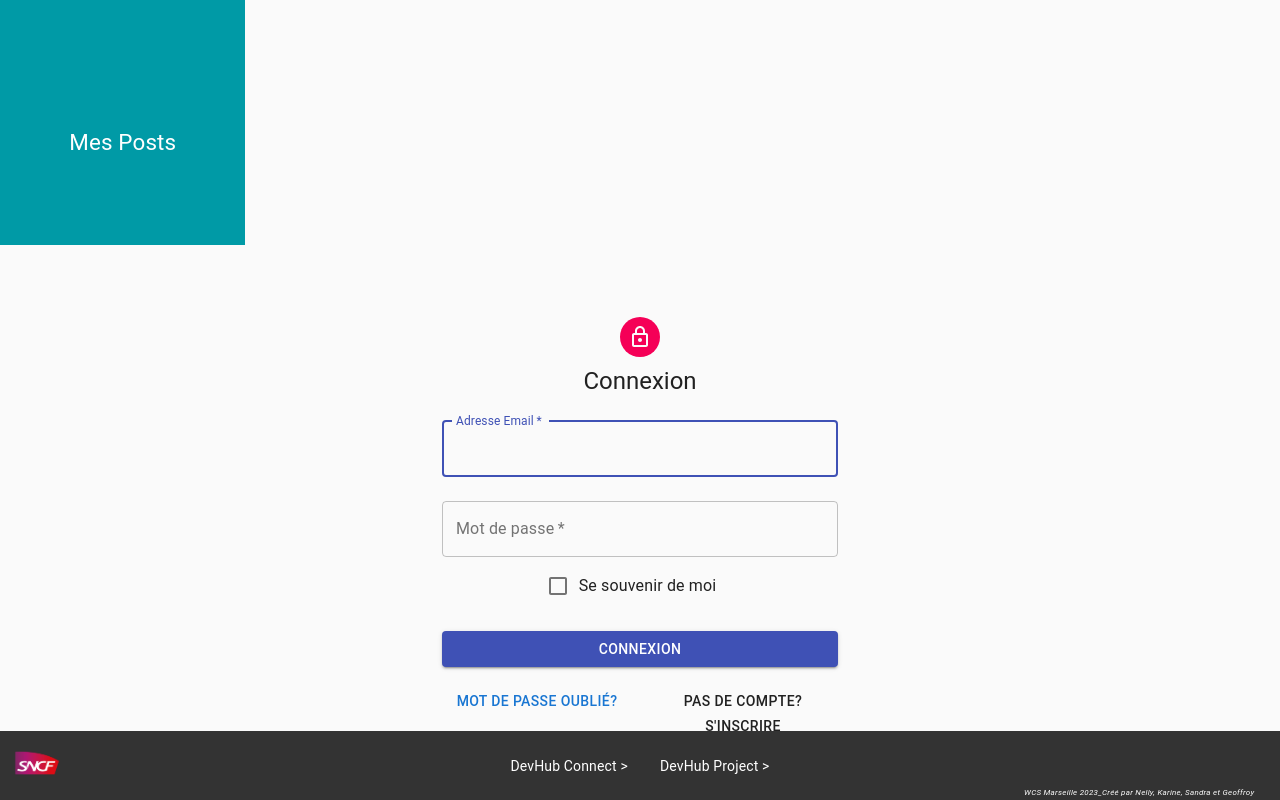
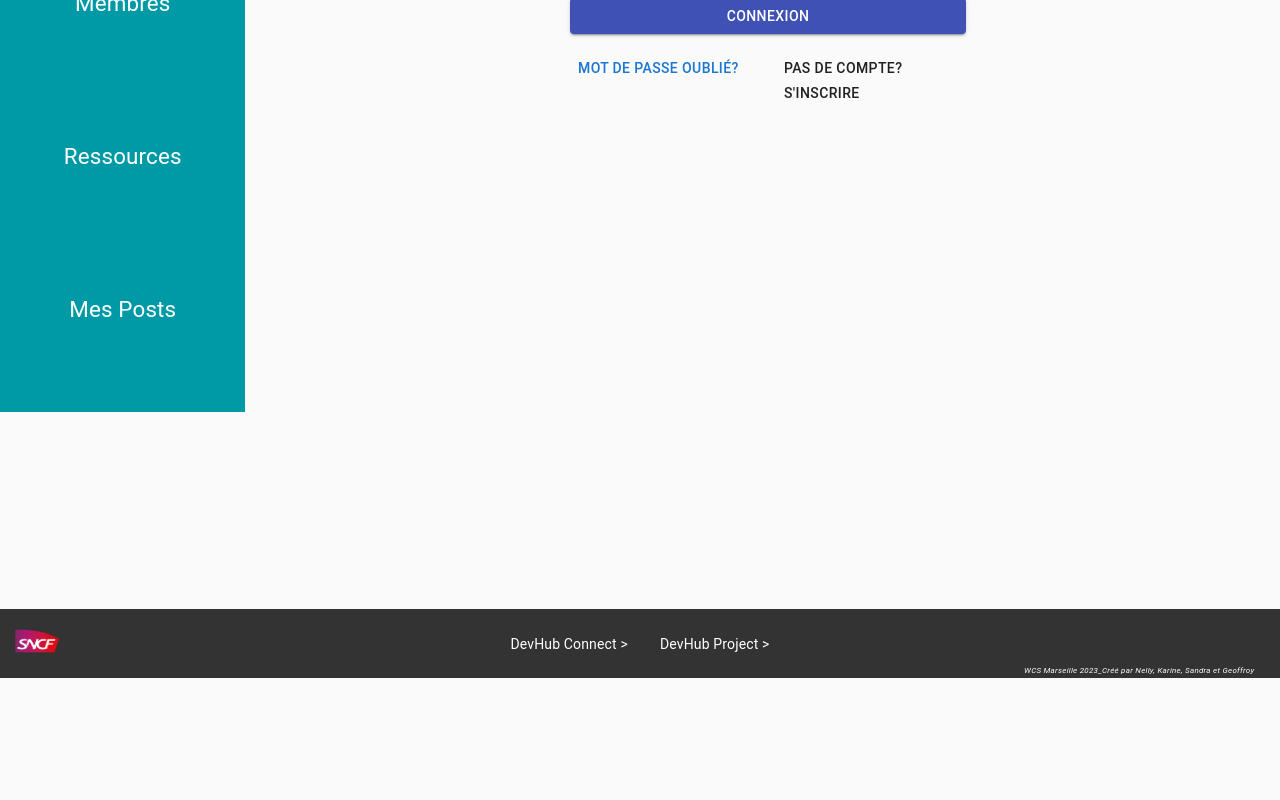
Before and after one commit to WildCodeSchool/DevHubShare, a React (Vite) app in the folder frontend/: page /connexion in a window 1280 px wide. Shown: the part 655-1455 px from the top of the page. After the commit the page ends 1333 px from the top, so only its background shows below. Built offline with nearby package versions, Linux system fonts and the light colour scheme.

Commit message:
add grid css and Avenir fontfamily

```diff
--- a/frontend/src/App.css
+++ b/frontend/src/App.css
@@ -58,22 +58,21 @@ button {
   margin: 0;
   padding: 0;
 }
-.app {
-  display: grid;
-  grid-template-columns: repeat(5, 1fr);
-  grid-template-rows: repeat(7, 1fr);
-  grid-column-gap: 0px;
-  grid-row-gap: 0px;
-  }
-  .header { grid-area: 1 / 1 / 2 / 6;
-    z-index: 2000; }
-  .sidebar { grid-area: 2 / 1 / 7 / 2; }
-  .div3 { grid-area: 2 / 2 / 7 / 6;
-    display: flex;
-    justify-content: center;
-  align-items: center;
-text-align: center;}
-  .div4 { grid-area: 7 / 1 / 8 / 6;
-  z-index: 2000;
-  margin-top: 7vh;
-position: sticky;}
+
+body {
+  margin: 0;
+  font-family: Avenir,
+    sans-serif;}
+
+    .parent {
+      display: grid;
+      grid-template-columns: repeat(5, 1fr);
+      grid-template-rows: repeat(5, 1fr);
+      grid-column-gap: 0px;
+      grid-row-gap: 0px;
+      }
+      .div1 { grid-area: 1 / 1 / 2 / 6; }
+      .div2 { grid-area: 2 / 1 / 5 / 2; }
+      .div3 { grid-area: 2 / 2 / 5 / 6; }
+      .div4 { grid-area: 5 / 1 / 6 / 6;
+      position: sticky; }
```
